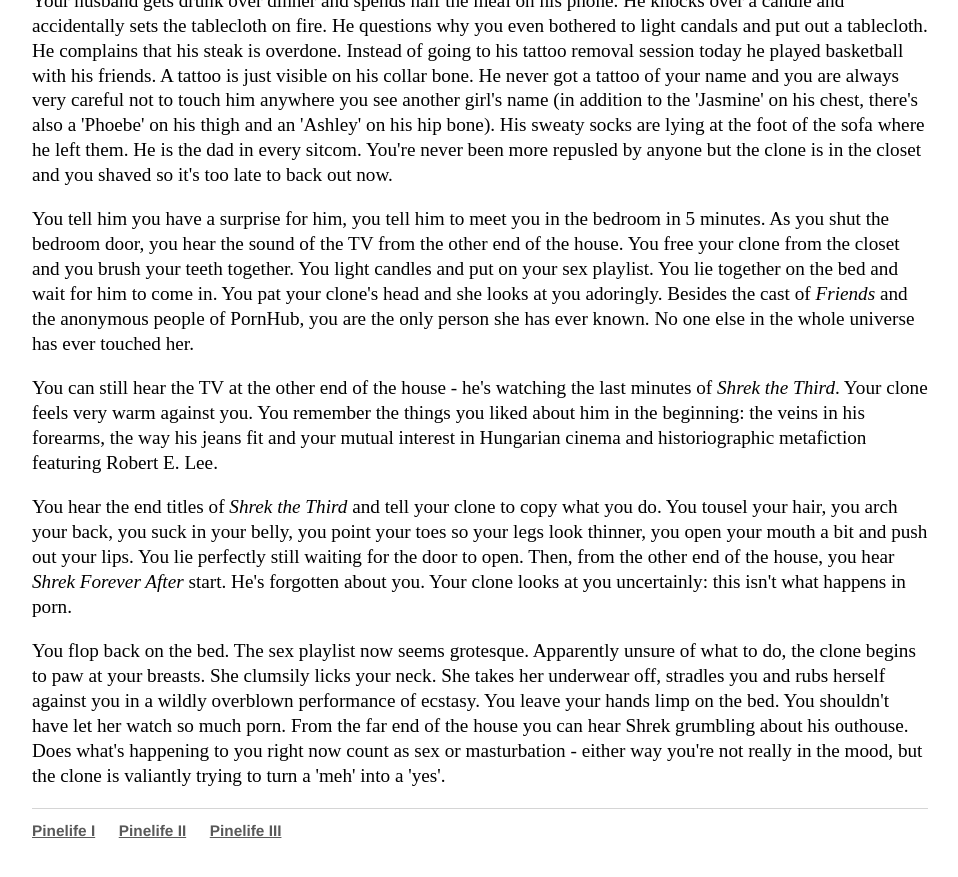
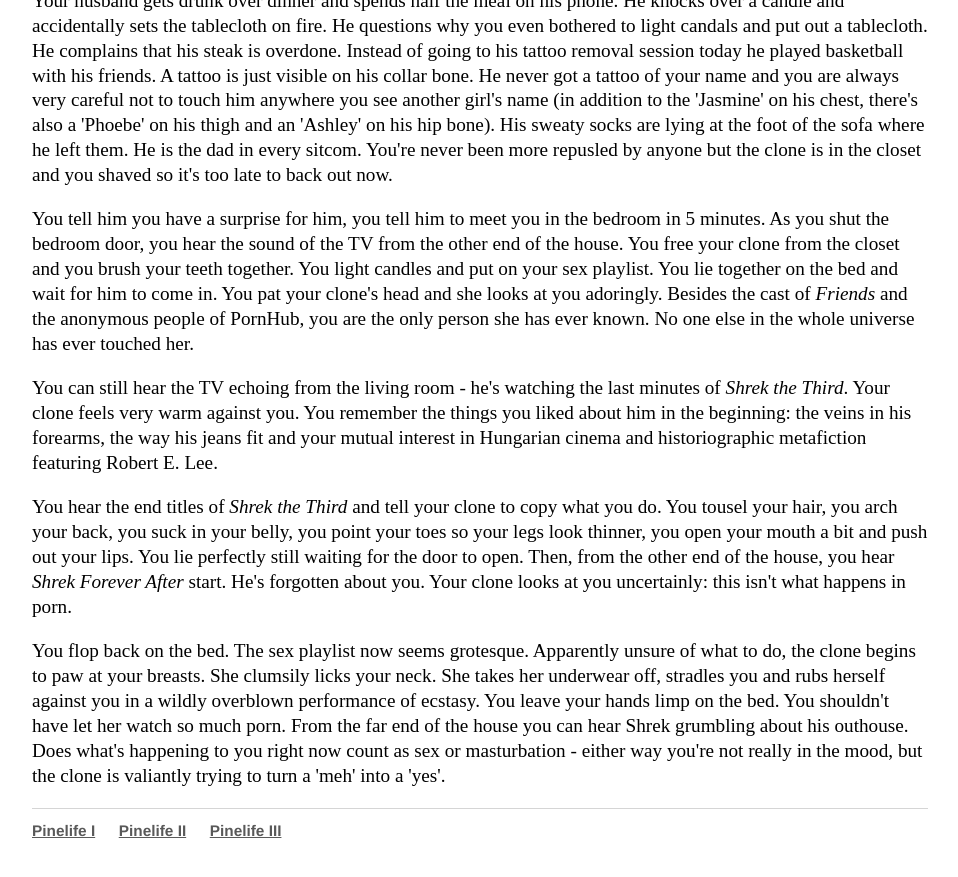
Before and after one commit to Pinelife/pinelife.github.io, a Jekyll site: the page built from Hellhole/excitingevent1.html, in a window 1280 px wide and 900 px high, scrolled down 1644 px. Shown: the top 877 px of the window, without its empty margins (160-1118 px from the left). Built offline with Jekyll 4.4.1, drawn with Linux system fonts in a browser that asks for light colours.

Commit message:
Update excitingevent1.html

```diff
--- a/Hellhole/excitingevent1.html
+++ b/Hellhole/excitingevent1.html
@@ -79,7 +79,7 @@ You tell him you have a surprise for him, you tell him to meet you in the bedroo
   in the whole universe has ever touched her.
 </p>
 <p>
-  You can still hear the TV at the other end of the house - he's watching the last minutes of <i>Shrek the Third</i>.
+  You can still hear the TV echoing from the living room - he's watching the last minutes of <i>Shrek the Third</i>.
   Your clone feels very warm against you. You remember the things you liked about him in the beginning: the veins in his forearms, the way
   his jeans fit and your mutual interest in Hungarian cinema and historiographic metafiction featuring Robert E. Lee.
 </p>
```
